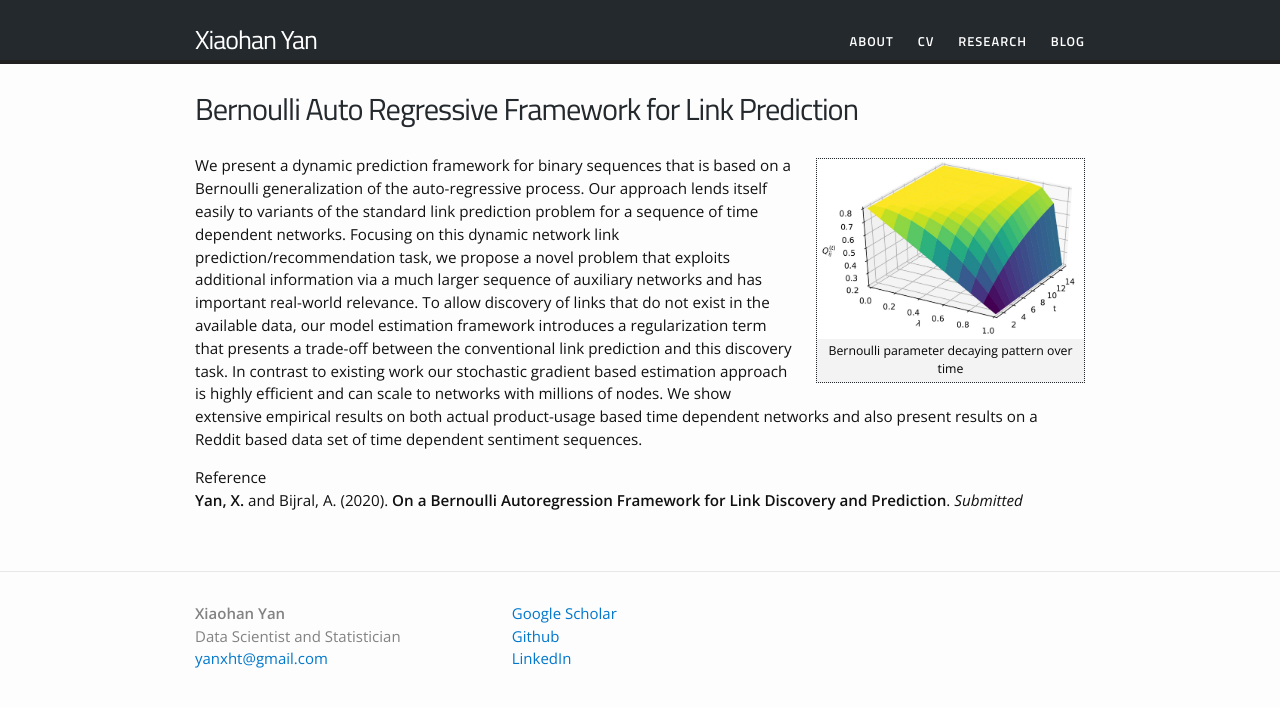
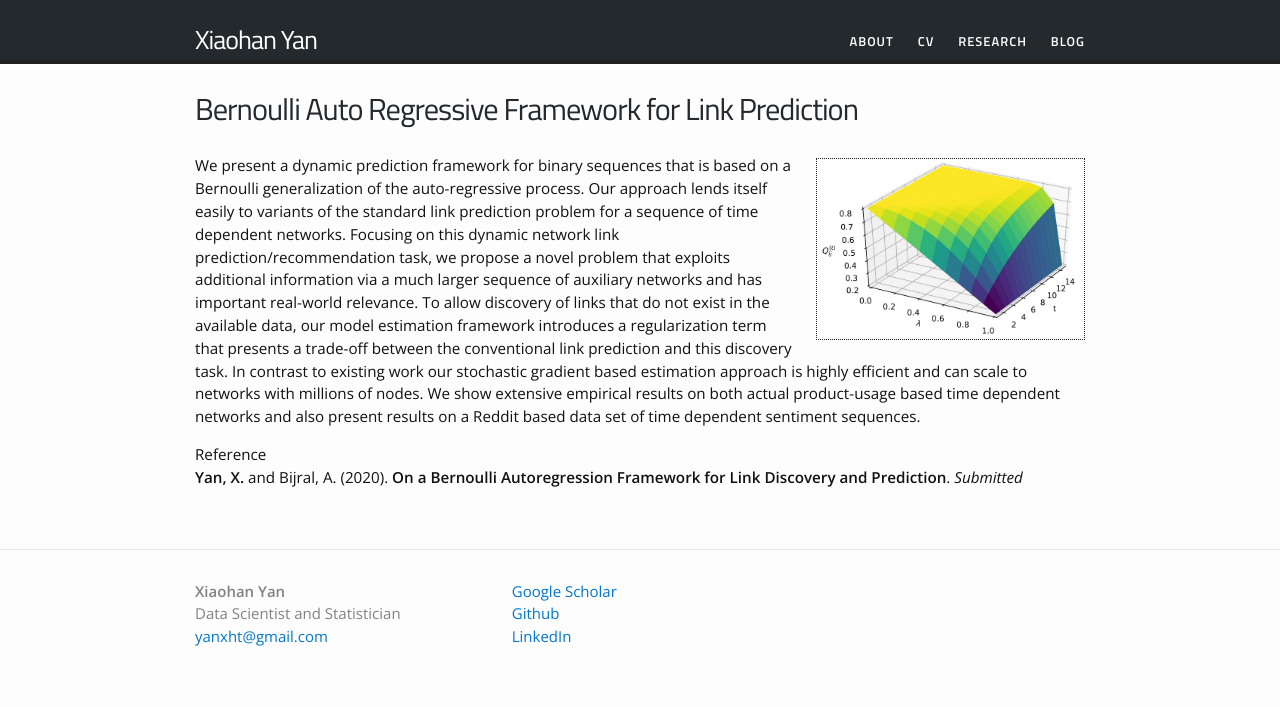
Before and after one commit to yanxht/yanxht.github.io, a Jekyll site: the page built from research/bar.md, in a window 1280 px wide. Shown: the top 707 px of the page. Built offline with Jekyll 4.4.1, drawn with Linux system fonts in a browser that asks for light colours.

Commit message:
Update BAR page

```diff
--- /dev/null
+++ b/_includes/image_partialwidth_nocaption.html
@@ -0,0 +1,5 @@
+<dl id="" class="wp-caption align{{include.align}}" style="width:{{include.width_perc}}%;min-width:50px">
+
+<dt><a href="{{ include.href }}"><img class="" src="{{ include.url }}" alt="" /></a></dt>
+
+</dl>
--- a/research/bar.md
+++ b/research/bar.md
@@ -4,7 +4,7 @@
 permalink: /research/bar/
 ---
 
-{% include image_partialwidth.html url="/images/BAR_Qt.jpg" caption="Bernoulli parameter decaying pattern over time" width_perc=30 align="right" %}
+{% include image_partialwidth_nocaption.html url="/images/BAR_Qt.jpg" width_perc=30 align="right" %}
 
 We present a dynamic prediction framework for binary sequences that is based on a Bernoulli generalization of the auto-regressive process. Our approach lends itself easily to variants of the standard link prediction problem for a sequence of time dependent networks. Focusing on this dynamic network link prediction/recommendation task, we propose a novel problem that exploits additional information via a much larger sequence of auxiliary networks and has important real-world relevance. To allow discovery of links that do not exist in the available data, our model estimation framework introduces a regularization term that presents a trade-off between the conventional link prediction and this discovery task. In contrast to existing work our stochastic gradient based estimation approach is highly efficient and can scale to networks with millions of nodes. We show extensive empirical results on both actual product-usage based time dependent networks and also present results on a Reddit based data set of time dependent sentiment sequences.
 
```
